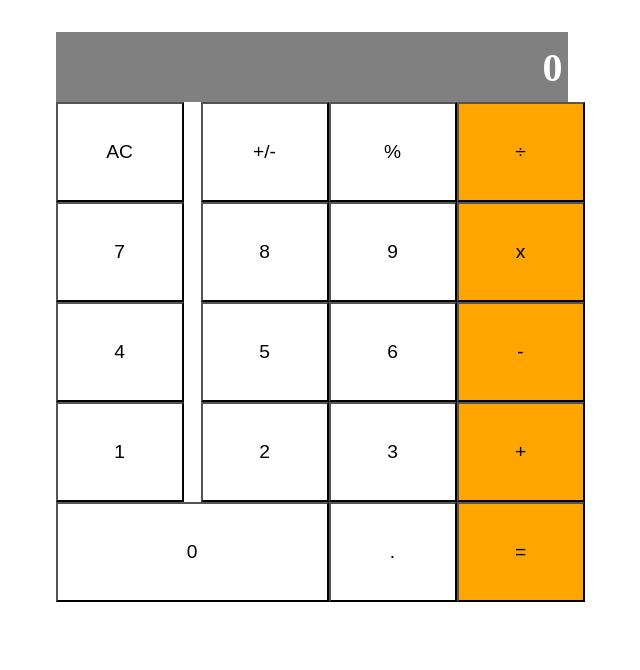
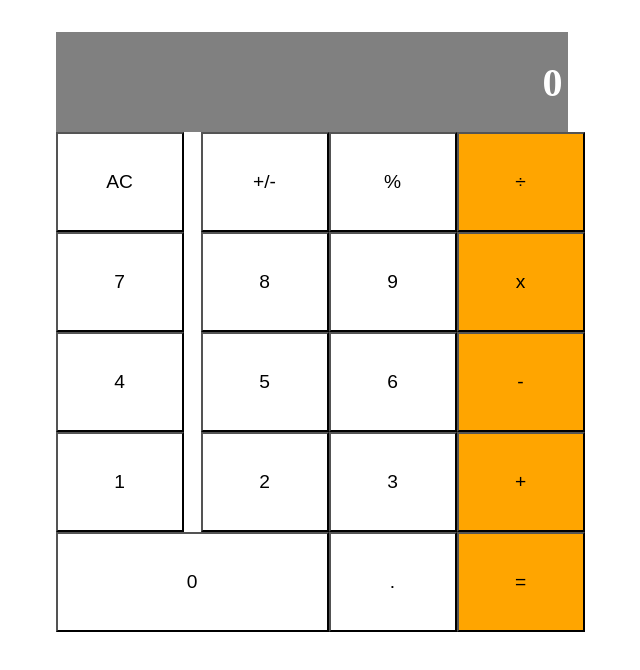
Before and after one commit to Tamunokuro/Math-magicians, a React (Create React App) app: page / in a window 1280 px wide. Shown: the top 670 px of the page, without its empty margins (320-960 px from the left). Built offline with nearby package versions, Linux system fonts and the light colour scheme.

Commit message:
Add Style to App.css

```diff
--- a/src/App.css
+++ b/src/App.css
@@ -50,7 +50,7 @@
   flex-wrap: wrap;
   justify-content: flex-end;
   align-items: center;
-  height: 70px;
+  height: 100px;
   width: 40vw;
   grid-column-start: 1;
   grid-column-end: 5;
```
